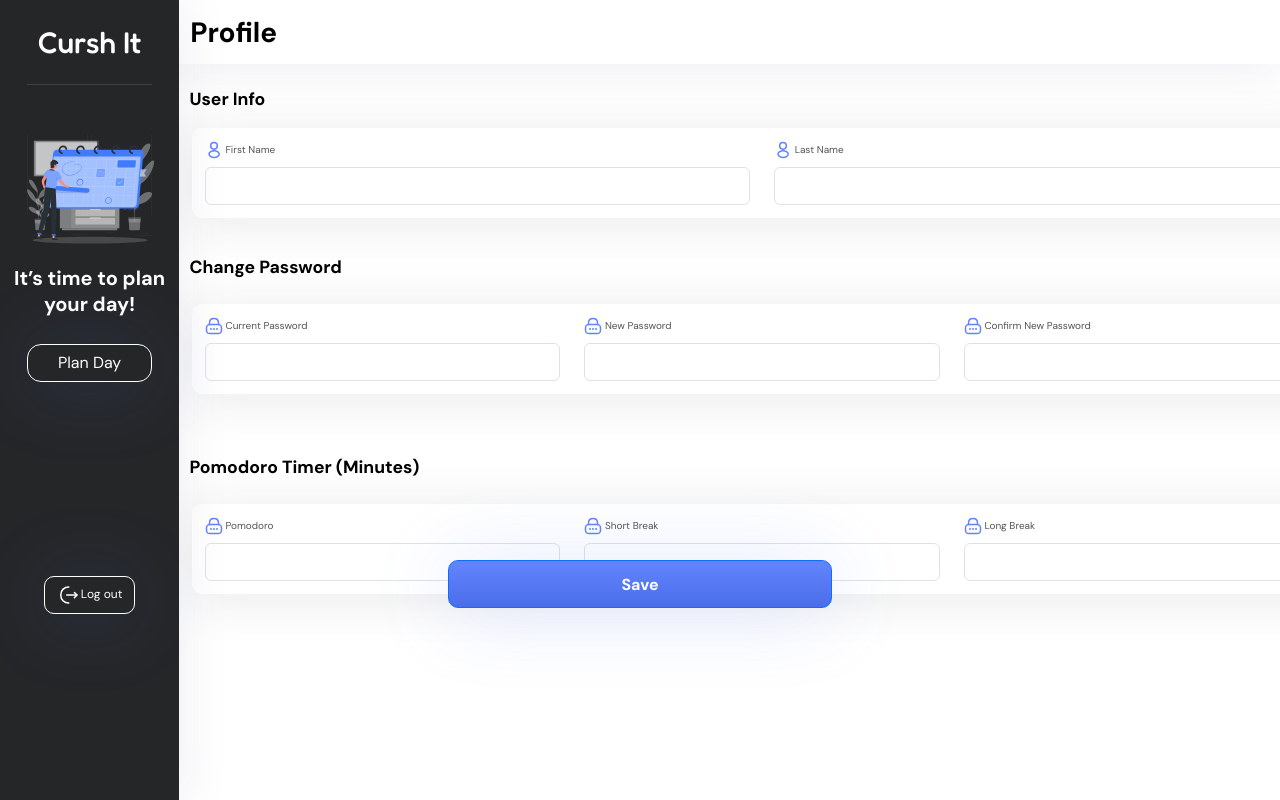
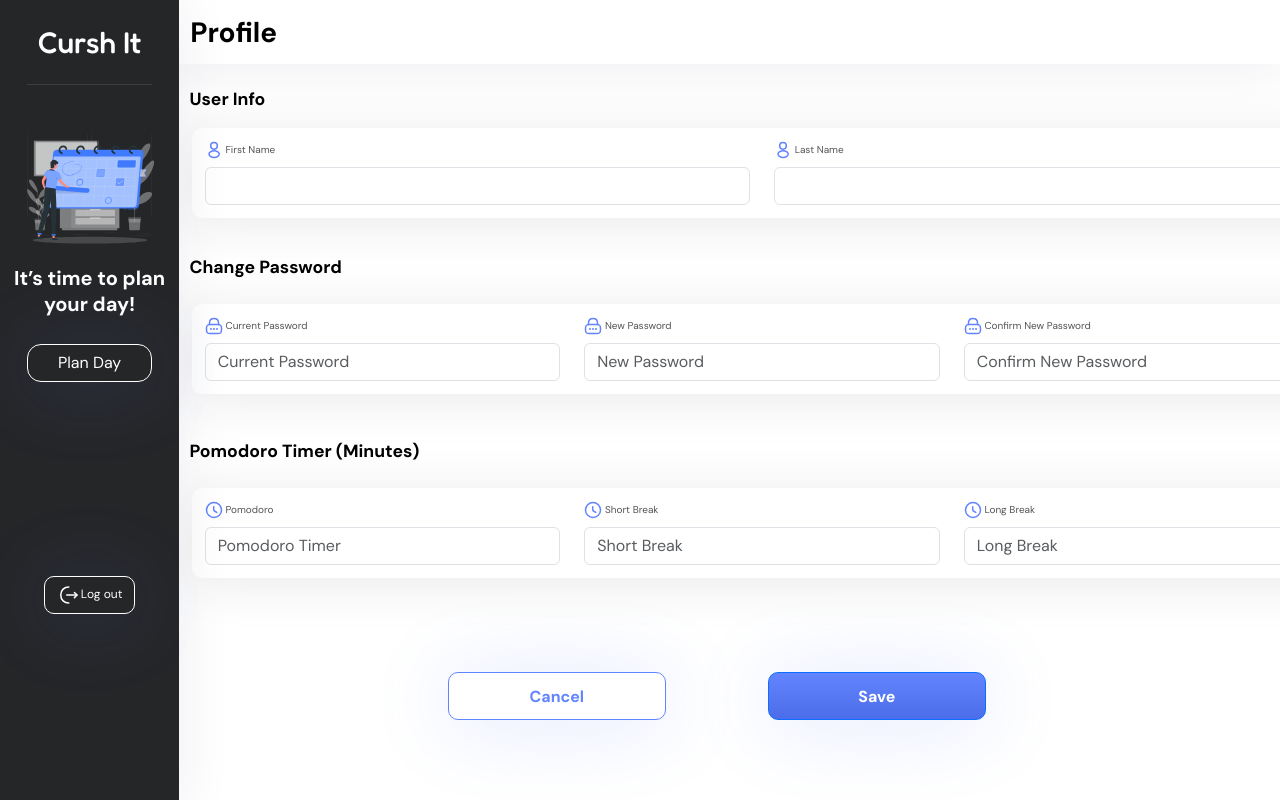
Before and after one commit to neilpatel13/CS490-Project, a React (Vite) app in the folder frontend/: page /profile in a window 1280 px wide. Shown: the top 800 px of the page. Built offline with nearby package versions, Linux system fonts and the light colour scheme; sample sign-in values are in the browser's storage.

Commit message:
Connected Backed only thing left is name and log out Design is done!!

```diff
--- a/frontend/src/screens/ProfileScreen.jsx
+++ b/frontend/src/screens/ProfileScreen.jsx
@@ -2,7 +2,7 @@ import { useState, useEffect } from 'react';
 // import { Link, useNavigate } from 'react-router-dom';
 import { Container, Row, Col, Form, Button } from 'react-bootstrap';
 import { useDispatch, useSelector } from 'react-redux';
-import FormContainer from '../components/FormContainer';
+//import FormContainer from '../components/FormContainer';
 import { toast } from 'react-toastify';
 import Loader from '../components/Loader';
 import { useUpdateUserMutation } from '../slices/userApiSlice';
@@ -13,7 +13,7 @@ import logo from '../assets/mainLogo.svg'
 import lo from '../assets/logout.svg'
 import usr from '../assets/profile.svg'
 import lock from '../assets/lock.svg'
-import cl from '../assets/lock.svg'
+import cl from '../assets/clock.svg'
 
 const ProfileScreen = () => {
   //const [email, setEmail] = useState('');
@@ -112,7 +112,7 @@ const ProfileScreen = () => {
       <div style={{color: "#000",fontFamily: "DM Sans", fontSize: "2.2vh", fontStyle: "normal", fontWeight: "700", lineHeight: "normal", position:'absolute', left:'14.8%', top:'11%'}}>
         User Info
       </div>
-
+      <Form onSubmit={submitHandler}>
         <Container id='userInfo' className='container1' style={{top:'16%'}}>
         <Row >
           <Col md="12 ">
@@ -148,19 +148,30 @@ const ProfileScreen = () => {
                 <Col >
                   <Form.Group controlId="currentPassword" >
                     <Form.Label> <img src={lock} alt="lock" /> Current Password</Form.Label>
-                  <Form.Control type="password" placeholder=""  />
+                    <Form.Control
+                      type='password'
+                      placeholder='Current Password'
+                      />
                   </Form.Group>
                 </Col>
                 <Col >
                   <Form.Group controlId="New Password">
                     <Form.Label> <img src={lock} alt="lock" /> New Password</Form.Label>
-                  <Form.Control type="password" placeholder=""  />
+                    <Form.Control
+                      type='password'
+                      placeholder='New Password'
+                      value={password}
+                      onChange={(e) => setPassword(e.target.value)}  />
                   </Form.Group>
                 </Col>
                 <Col >
                   <Form.Group controlId="Confirm Password">
                     <Form.Label> <img src={lock} alt="lock" /> Confirm New Password</Form.Label>
-                  <Form.Control type="password" placeholder=""  />
+                    <Form.Control
+                      type='password'
+                      placeholder='Confirm New Password'
+                      value={confirmPassword}
+                      onChange={(e) => setConfirmPassword(e.target.value)} />
                   </Form.Group>
                 </Col>
               </Row>
@@ -169,10 +180,10 @@ const ProfileScreen = () => {
         </Row>
       </Container>
 
-    <div id='password' style={{color: "#000",fontFamily: "DM Sans", fontSize: "2.2vh", fontStyle: "normal", fontWeight: "700", lineHeight: "normal", position:'absolute', left:'14.8%', top:'57%'}}>
+      <div id='password' style={{color: "#000",fontFamily: "DM Sans", fontSize: "2.2vh", fontStyle: "normal", fontWeight: "700", lineHeight: "normal", position:'absolute', left:'14.8%', top:'55%'}}>
       Pomodoro Timer (Minutes)
       </div>
-    <Container id='Pomodoro Timer' className='container1' style={{top:'63%'}}>
+      <Container id='Pomodoro Timer' className='container1' style={{top:'61%'}}>
         <Row >
           <Col md="12" >
             <Form>
@@ -180,19 +191,32 @@ const ProfileScreen = () => {
                 <Col >
                   <Form.Group controlId="Pomodoro" >
                     <Form.Label> <img src={cl} alt="Clock" /> Pomodoro</Form.Label>
-                  <Form.Control type="password" placeholder=""  />
+                    <Form.Control
+                      type="number"
+                      placeholder="Pomodoro Timer"
+                      value={pomodoroTime}
+                      onChange={(e) => setPomodoroTime(e.target.value)}  />
                   </Form.Group>
                 </Col>
                 <Col >
-                <Form.Group controlId="New Password">
+                  <Form.Group controlId="Short Break">
                     <Form.Label> <img src={cl} alt="Clock" /> Short Break </Form.Label>
-                  <Form.Control type="password" placeholder=""  />
+                    <Form.Control
+                      type="number"
+                      placeholder="Short Break"
+                      value={shortBreakTime}
+                      onChange={(e) => setShortBreakTime(e.target.value)}
+                      />
                   </Form.Group>
                 </Col>
                 <Col >
-                <Form.Group controlId="Confirm Password">
+                  <Form.Group controlId="Long Break">
                     <Form.Label> <img src={cl} alt="Clock" /> Long Break</Form.Label>
-                  <Form.Control type="password" placeholder=""  />
+                    <Form.Control
+                      type="number"
+                      placeholder="Long Break"
+                      value={longBreakTime}
+                      onChange={(e) => setLongBreakTime(e.target.value)} />
                   </Form.Group>
                 </Col>
               </Row>
@@ -201,24 +225,40 @@ const ProfileScreen = () => {
         </Row>
       </Container>
 
-    <Button type='submit' variant='primary' className='customButton' style={{top: '70%'}}>
+      <Button id='submit' type='submit' variant='primary' className='customButton' style={{width:'17vw',bottom:'10%', left: '60%'}}>
           Save
       </Button>
 
+      <Link to="/">
+        <Button id='cancel' type='button' variant='primary' className='customButton2' style={{width:'17vw',bottom: '10%', left: '35%'}}>
+          Cancel
+        </Button>
+      </Link>
 
-    <div id='sideBar' className='blackSideBar'>
+      {isLoading && <Loader />}
+
+
+
+      <div id='sideBr' className='blackSideBar'>
           <div id='text' style={{top:'3%', position: 'relative'}}>Cursh It</div>
           <div id='line' style={{left:'15%',background: '#3E3F42', height:'1px', width:'70%',top:'6%', position: 'relative'}}> </div>
           <img style={{top:'10%', position:'relative', flexShrink: 0}} src={logo} alt='Someone Working!'/>
           <div id='moreText' className='fontStyle3'> It’s time to plan your day!</div>
-        <Button type='submit' variant='primary' className='planDayButton' style={{fontFamily:'DM Sans', fontSize:'16px'}}>
+
+          <Link to="/">
+            <Button type='button' variant='primary' className='planDayButton' style={{fontFamily:'DM Sans', fontSize:'16px'}}>
               Plan Day
             </Button>
+          </Link>
 
-        <Button type='submit' variant='primary' className='logoutButton' style={{fontFamily:'DM Sans', fontSize:'12px'}}>
+
+          <Button type='button' variant='primary' className='logoutButton' style={{fontFamily:'DM Sans', fontSize:'12px'}}>
             <img src={lo} alt='logout'/>Log out
           </Button>
+
+
         </div>
+      </Form>
 
 
       {/*
--- a/frontend/src/style/styles.css
+++ b/frontend/src/style/styles.css
@@ -6,6 +6,8 @@ body {
     height: 95vh;
 }
 
+
+/* Cutom Container*/
 .topBar{
   background: #fff;
   width: 86vw;
@@ -43,11 +45,6 @@ body {
 
 }
 
-.colStyle1{
-  border-radius: 12px;
-  border: 1px solid #DADADA;
-  background: #FFF;
-}
 
 .blackSideBar{
   width: 14vw;
@@ -65,38 +62,6 @@ body {
   line-height: normal;
 }
 
-.fontStyle3{
-  color: #FFF;
-  text-align: center;
-  font-family: DM Sans;
-  font-size: 20px;
-  font-style: normal;
-  font-weight: 700;
-  line-height: normal;
-  position: relative;
-  top: 10%;
-
-}
-
-.planDayButton{
-  border-radius: 14px;
-  border: 1px solid #FFF;
-  box-shadow: 0px 4px 80px 0px rgba(98, 132, 255, 0.20);
-  background-color: transparent;
-  position: relative;
-  top: 13%;
-  width: 70%;
-
-
-}
-.logoutButton{
-  border-radius: 10px;
-  border: 1px solid #FFF;
-  background-color: transparent;
-  box-shadow: 0px 4px 80px 0px rgba(98, 132, 255, 0.20);
-  top: 37%;
-  position: relative;
-}
 
 .blackBox{
   width: 62vw;
@@ -123,34 +88,6 @@ body {
   position: absolute;
 }
 
-.signUpLogo{
-  fill: #000;
-  flex-shrink: 0;
-  width: 60vw;
-  height: 60vh;
-  position: absolute;
-  top: 30vh;
-}
-
-
-.customButton {
-  width: 30%;
-  height: 6%;
-  flex-shrink: 0;
-  border-radius: 10px;
-  background: linear-gradient(180deg, #6284FF 0%, #4B6DE9 100%);
-  box-shadow: 0px 4px 80px 0px rgba(98, 132, 255, 0.20);
-  color: #FFF;
-  text-align: center;
-  font-family: 'DM Sans', sans-serif;
-  font-size: 2vh;
-  font-style: normal;
-  font-weight: 700;
-  line-height: normal;
-  left: 35%;
-  position: absolute;
-
-}
 
 .customRectangle{
   color: #1F1F1F;
@@ -181,6 +118,84 @@ body {
   position: absolute;
 }
 
+.colStyle1{
+  border-radius: 12px;
+  border: 1px solid #DADADA;
+  background: #FFF;
+}
+
+.signUpLogo{
+  fill: #000;
+  flex-shrink: 0;
+  width: 60vw;
+  height: 60vh;
+  position: absolute;
+  top: 30vh;
+}
+
+/* Buttons */
+.planDayButton{
+  border-radius: 14px;
+  border: 1px solid #FFF;
+  box-shadow: 0px 4px 80px 0px rgba(98, 132, 255, 0.20);
+  background-color: transparent;
+  position: relative;
+  top: 13%;
+  width: 70%;
+}
+
+.logoutButton{
+  border-radius: 10px;
+  border: 1px solid #FFF;
+  background-color: transparent;
+  box-shadow: 0px 4px 80px 0px rgba(98, 132, 255, 0.20);
+  top: 37%;
+  position: relative;
+}
+
+
+.customButton {
+  width: 30%;
+  height: 6%;
+  flex-shrink: 0;
+  border-radius: 10px;
+  background: linear-gradient(180deg, #6284FF 0%, #4B6DE9 100%);
+  box-shadow: 0px 4px 80px 0px rgba(98, 132, 255, 0.20);
+  color: #FFF;
+  text-align: center;
+  font-family: 'DM Sans', sans-serif;
+  font-size: 2vh;
+  font-style: normal;
+  font-weight: 700;
+  line-height: normal;
+  left: 35%;
+  position: absolute;
+
+}
+
+
+.customButton2{
+  width: 30%;
+  height: 6%;
+  flex-shrink: 0;
+  color: #6284FF;
+  text-align: center;
+  font-family: 'DM Sans', sans-serif;
+  font-size: 2vh;
+  font-style: normal;
+  font-weight: 700;
+  line-height: normal;
+  left: 35%;
+  position: absolute;
+  border-radius: 10px;
+  border: 1px solid #6284FF;
+  background: #FFF;
+  box-shadow: 0px 4px 80px 0px rgba(98, 132, 255, 0.20);
+
+}
+
+
+/*Font Styles*/
 .fontStyle{
   color: #545454;
   font-family: DM Sans;
@@ -202,3 +217,34 @@ body {
   position: absolute;
   top: 37%;
 }
+
+.fontStyle3{
+  color: #FFF;
+  text-align: center;
+  font-family: DM Sans;
+  font-size: 20px;
+  font-style: normal;
+  font-weight: 700;
+  line-height: normal;
+  position: relative;
+  top: 10%;
+
+}
+
+.fontStyle4{
+  color: #1F1F1F;
+  font-family: DM Sans;
+  font-size: 16px;
+  font-style: normal;
+  font-weight: 500;
+  line-height: normal;
+}
+
+.fontStyle5{
+  color: #545454;
+  font-family: DM Sans;
+  font-size: 14px;
+  font-style: normal;
+  font-weight: 400;
+  line-height: normal;
+}
```
Lines whose indentation alone changed are shown as unchanged.
